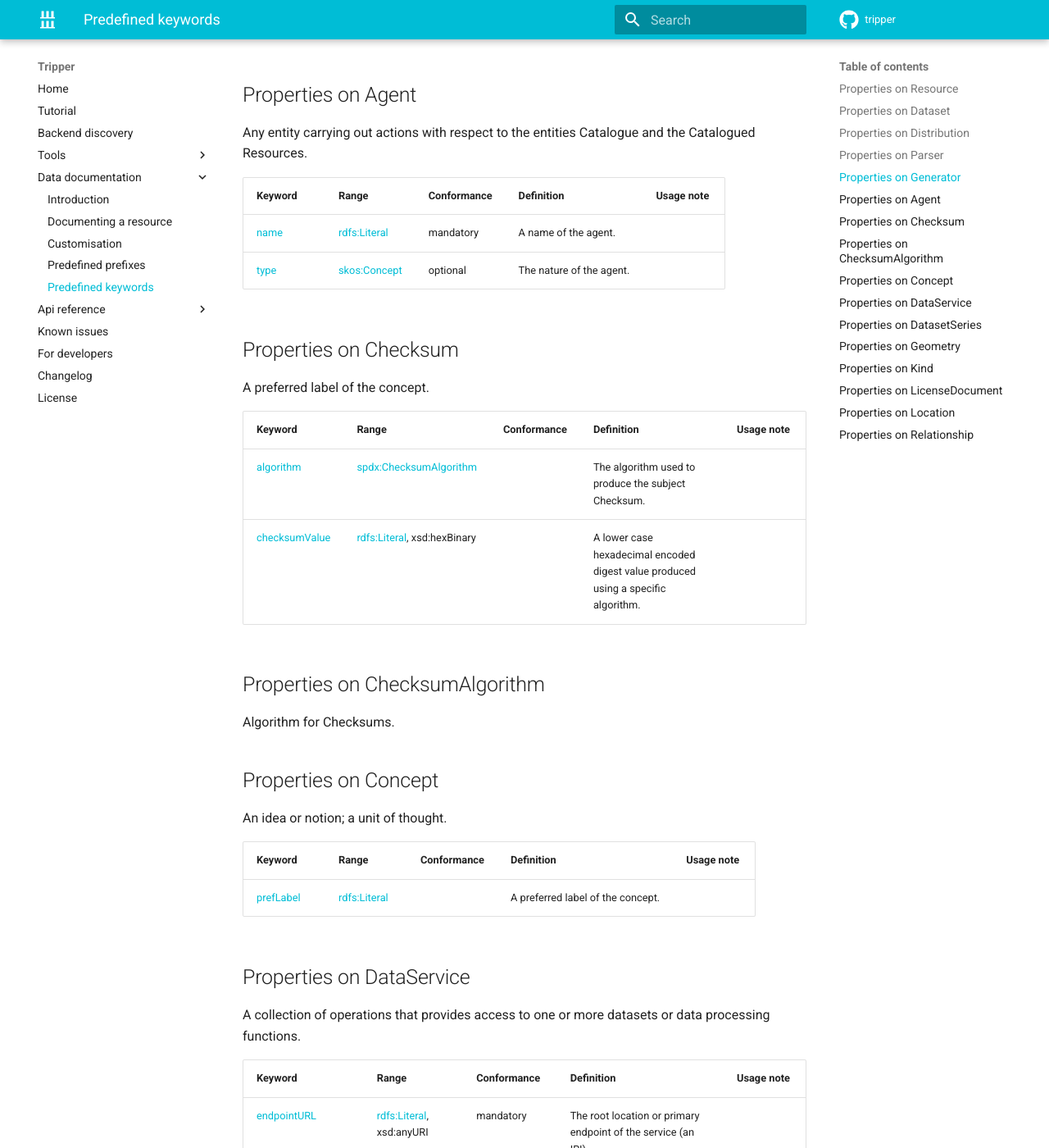
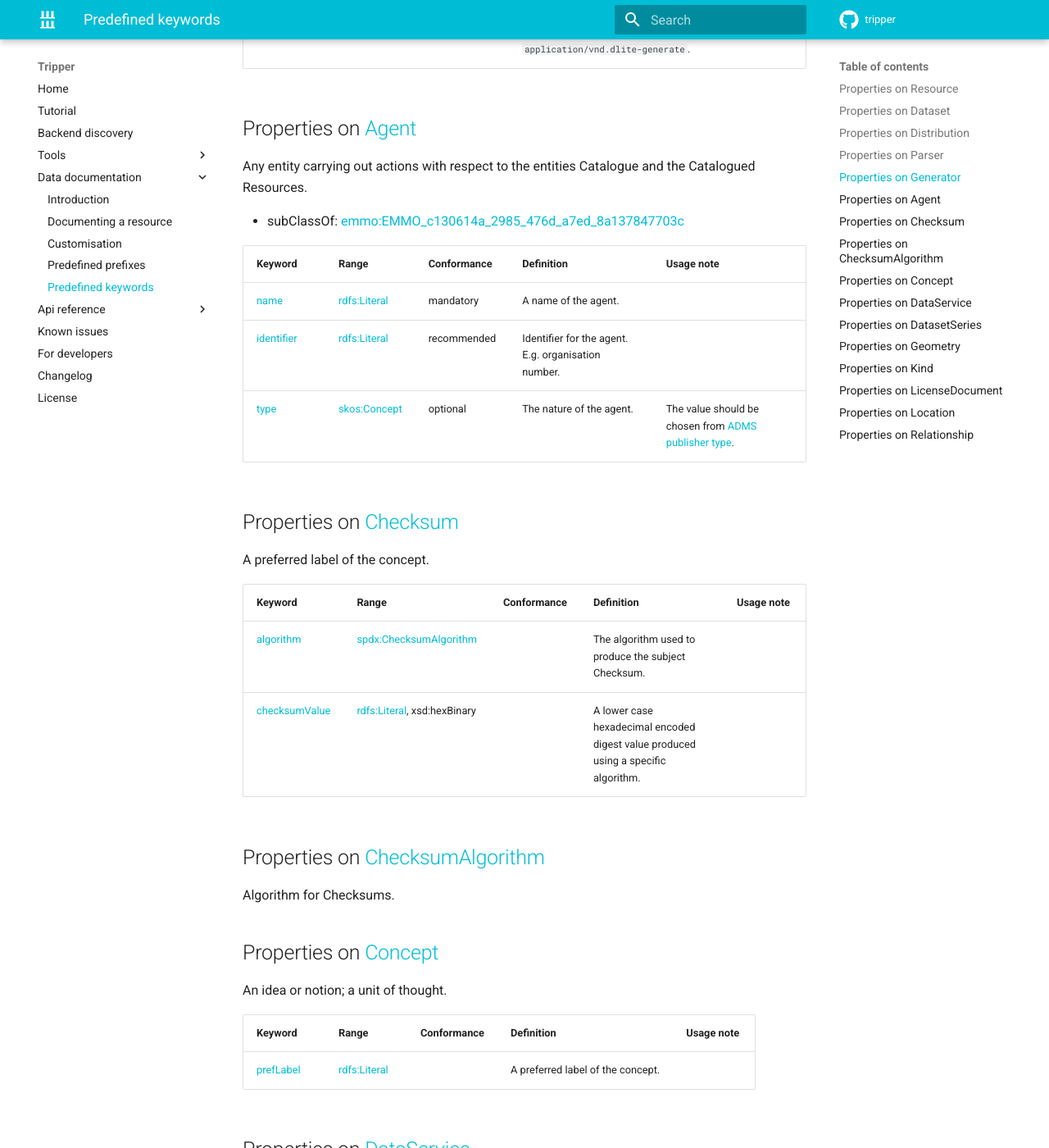
Before and after one commit to EMMC-ASBL/tripper, an MkDocs documentation site: the page built from docs/datadoc/keywords.md, in a window 1280 px wide and 1400 px high, scrolled down 11894 px. Shown: the whole window at 82% size. Built offline with MkDocs 1.6.1 and Material for MkDocs 9.7.7, drawn with Linux system fonts in a browser that asks for light colours; comment, search, counter and statistics services are not loaded; the version menu is left out; some of the changed text lies outside the part shown.

```diff
--- a/docs/datadoc/keywords.md
+++ b/docs/datadoc/keywords.md
@@ -1,6 +1,6 @@
 # Keywords for default
 
-## Properties on Resource
+## Properties on [Resource]
 Resource published or curated by an agent.
 
 | Keyword                 | Range                                  | Conformance | Definition                                                                                                                                   | Usage note                                                                                                                                                                                            |
@@ -40,8 +40,10 @@ Resource published or curated by an agent.
 | [statements]            | [rdfs:Literal], rdf:JSON               |             | A list of subject-predicate-object triples with additional RDF statements documenting the resource.                                          |                                                                                                                                                                                                       |
 
 
-## Properties on Dataset
+## Properties on [Dataset]
 A collection of data, published or curated by an agent, and available for access or download in one or more representations.
+
+- subClassOf: [dcat:Resource], [emmo:EMMO_194e367c_9783_4bf5_96d0_9ad597d48d9a]
 
 | Keyword                | Range                                            | Conformance | Definition                                                                                                                 | Usage note                                                                                                    |
 | ---------------------- | ------------------------------------------------ | ----------- | -------------------------------------------------------------------------------------------------------------------------- | ------------------------------------------------------------------------------------------------------------- |
@@ -67,7 +69,7 @@ A collection of data, published or curated by an agent, and available for access
 | [mappingFormat]        | [rdfs:Literal]                                   |             | File format for `mappingURL`. Defaults to "turtle".                                                                        |                                                                                                               |
 
 
-## Properties on Distribution
+## Properties on [Distribution]
 A physical embodiment of the Dataset in a particular format.
 
 | Keyword          | Range                                  | Conformance | Definition                                                                                                                                                         | Usage note                                                                                                                                                                |
@@ -87,7 +89,7 @@ A physical embodiment of the Dataset in a particular format.
 | [parser]         | [oteio:Parser]                         |             | A parser that can parse the distribution.                                                                                                                          |                                                                                                                                                                           |
 
 
-## Properties on Parser
+## Properties on [Parser]
 A parser that can parse a distribution into an instance of a datamodel.
 
 | Keyword         | Range                    | Conformance | Definition                                                             | Usage note |
@@ -96,7 +98,7 @@ A parser that can parse a distribution into an instance of a datamodel.
 | [parserType]    | [rdfs:Literal]           |             | Parser type. Ex: `application/vnd.dlite-parse`.                        |            |
 
 
-## Properties on Generator
+## Properties on [Generator]
 A generator that can serialise an instance of a datamodel into a distribution.
 
 | Keyword         | Range          | Conformance | Definition                                            | Usage note |
@@ -104,16 +106,19 @@ A generator that can serialise an instance of a datamodel into a distribution.
 | [generatorType] | [rdfs:Literal] |             | Generator type. Ex: `application/vnd.dlite-generate`. |            |
 
 
-## Properties on Agent
+## Properties on [Agent]
 Any entity carrying out actions with respect to the entities Catalogue and the Catalogued Resources.
 
-| Keyword | Range          | Conformance | Definition               | Usage note |
-| ------- | -------------- | ----------- | ------------------------ | ---------- |
-| [name]  | [rdfs:Literal] | mandatory   | A name of the agent.     |            |
-| [type]  | [skos:Concept] | optional    | The nature of the agent. |            |
+- subClassOf: [emmo:EMMO_c130614a_2985_476d_a7ed_8a137847703c]
+
+| Keyword      | Range          | Conformance | Definition                                          | Usage note                                                                                                                                    |
+| ------------ | -------------- | ----------- | --------------------------------------------------- | --------------------------------------------------------------------------------------------------------------------------------------------- |
+| [name]       | [rdfs:Literal] | mandatory   | A name of the agent.                                |                                                                                                                                               |
+| [identifier] | [rdfs:Literal] | recommended | Identifier for the agent. E.g. organisation number. |                                                                                                                                               |
+| [type]       | [skos:Concept] | optional    | The nature of the agent.                            | The value should be chosen from [ADMS publisher type](https://raw.githubusercontent.com/SEMICeu/ADMS-AP/master/purl.org/ADMS_SKOS_v1.00.rdf). |
 
 
-## Properties on Checksum
+## Properties on [Checksum]
 A preferred label of the concept.
 
 | Keyword         | Range                         | Conformance | Definition                                                                         | Usage note |
@@ -122,11 +127,11 @@ A preferred label of the concept.
 | [checksumValue] | [rdfs:Literal], xsd:hexBinary |             | A lower case hexadecimal encoded digest value produced using a specific algorithm. |            |
 
 
-## Properties on ChecksumAlgorithm
+## Properties on [ChecksumAlgorithm]
 Algorithm for Checksums.
 
 
-## Properties on Concept
+## Properties on [Concept]
 An idea or notion; a unit of thought.
 
 | Keyword     | Range          | Conformance | Definition                        | Usage note |
@@ -134,7 +139,7 @@ An idea or notion; a unit of thought.
 | [prefLabel] | [rdfs:Literal] |             | A preferred label of the concept. |            |
 
 
-## Properties on DataService
+## Properties on [DataService]
 A collection of operations that provides access to one or more datasets or data processing functions.
 
 | Keyword               | Range                      | Conformance | Definition                                                                                              | Usage note |
@@ -144,15 +149,15 @@ A collection of operations that provides access to one or more datasets or data
 | [servesDataset]       | [dcat:Dataset]             | recommended | This property refers to a collection of data that this data service can distribute.                     |            |
 
 
-## Properties on DatasetSeries
+## Properties on [DatasetSeries]
 A collection of datasets that are published separately, but share some characteristics that group them.
 
 
-## Properties on Geometry
+## Properties on [Geometry]
 The locn:Geometry class provides the means to identify a location as a point, line, polygon, etc. expressed using coordinates in some coordinate reference system.
 
 
-## Properties on Kind
+## Properties on [Kind]
 A description following the vCard specification, e.g. to provide telephone number and e-mail address for a contact point.
 
 | Keyword               | Range          | Conformance | Definition | Usage note |
@@ -185,7 +190,7 @@ A description following the vCard specification, e.g. to provide telephone numbe
 | [hasURL]              | [rdfs:Literal] |             |            |            |
 
 
-## Properties on LicenseDocument
+## Properties on [LicenseDocument]
 A legal document giving official permission to do something with a resource.
 
 | Keyword | Range          | Conformance | Definition                                                                  | Usage note |
@@ -193,7 +198,7 @@ A legal document giving official permission to do something with a resource.
 | [type]  | [skos:Concept] |             | A type of licence, e.g. indicating 'public domain' or 'royalties required'. |            |
 
 
-## Properties on Location
+## Properties on [Location]
 A spatial region or named place.
 
 | Keyword    | Range           | Conformance | Definition                                      | Usage note |
@@ -203,7 +208,7 @@ A spatial region or named place.
 | [geometry] | [locn:Geometry] | optional    | The geographic center (centroid) of a resource. |            |
 
 
-## Properties on Relationship
+## Properties on [Relationship]
 An association class for attaching additional information to a relationship between DCAT Resources.
 
 | Keyword    | Range           | Conformance | Definition                                                                   | Usage note |
@@ -281,6 +286,8 @@ An association class for attaching additional information to a relationship betw
 [skos:Concept]: http://www.w3.org/2004/02/skos/core#Concept
 [statements]: https://w3id.org/emmo/domain/oteio#statement
 [rdfs:Literal]: http://www.w3.org/2000/01/rdf-schema#Literal
+[dcat:Resource]: http://www.w3.org/ns/dcat#Resource
+[emmo:EMMO_194e367c_9783_4bf5_96d0_9ad597d48d9a]: https://w3id.org/emmo#EMMO_194e367c_9783_4bf5_96d0_9ad597d48d9a
 [Dataset]: http://www.w3.org/ns/dcat#Dataset
 [distribution]: http://www.w3.org/ns/dcat#distribution
 [dcat:Distribution]: http://www.w3.org/ns/dcat#Distribution
@@ -357,8 +364,11 @@ An association class for attaching additional information to a relationship betw
 [Generator]: https://w3id.org/emmo/domain/oteio#Generator
 [generatorType]: https://w3id.org/emmo/domain/oteio#generatorType
 [rdfs:Literal]: http://www.w3.org/2000/01/rdf-schema#Literal
+[emmo:EMMO_c130614a_2985_476d_a7ed_8a137847703c]: https://w3id.org/emmo#EMMO_c130614a_2985_476d_a7ed_8a137847703c
 [Agent]: http://xmlns.com/foaf/0.1/Agent
 [name]: http://xmlns.com/foaf/0.1/name
+[rdfs:Literal]: http://www.w3.org/2000/01/rdf-schema#Literal
+[identifier]: http://purl.org/dc/terms/identifier
 [rdfs:Literal]: http://www.w3.org/2000/01/rdf-schema#Literal
 [type]: http://purl.org/dc/terms/type
 [skos:Concept]: http://www.w3.org/2004/02/skos/core#Concept
```
Also changed, not shown: .pre-commit-config.yaml (+6 -8 lines), 4 other files.
